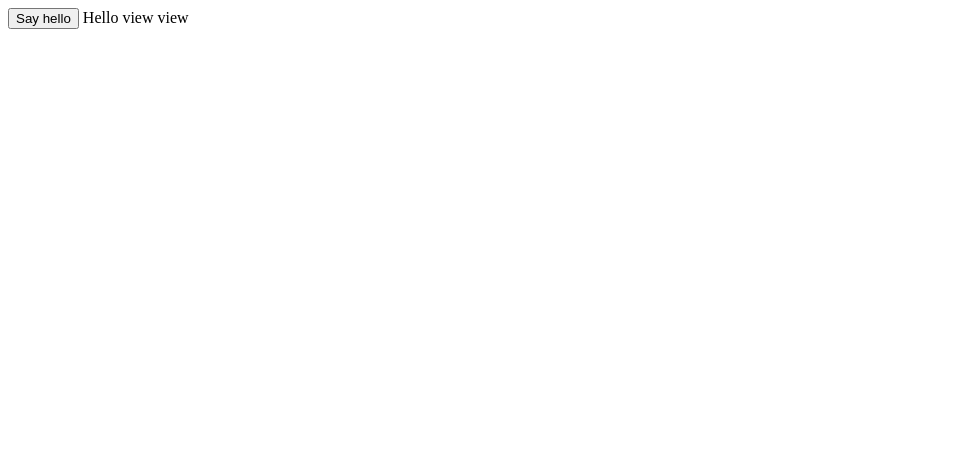
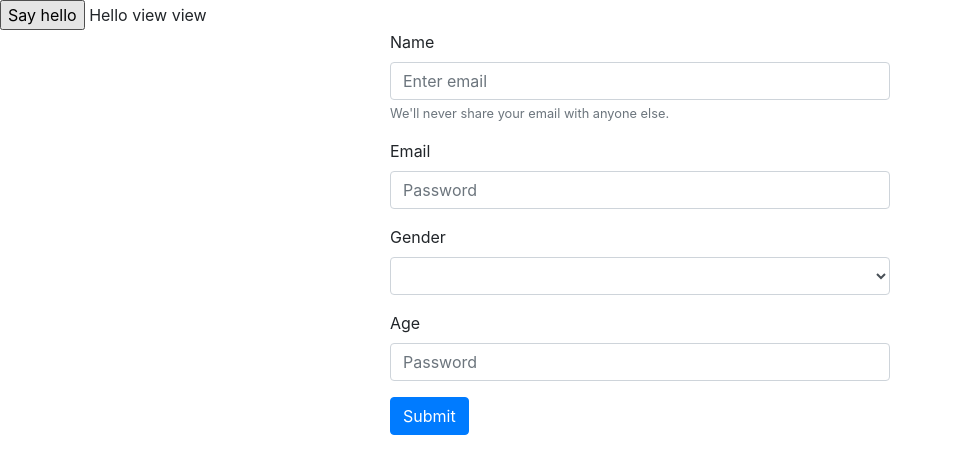
Before and after one commit to hoangduy1508/AngularDynamicFormWebView, an Angular app: page / in a window 1280 px wide. Shown: the top 474 px of the page, without its empty margins (0-953 px from the left). Built offline with nearby package versions, Linux system fonts and the light colour scheme.

Commit message:
updates to deploy to heroku

```diff
--- a/src/app/app.component.html
+++ b/src/app/app.component.html
@@ -1,2 +1,32 @@
 <input type="button" value="Say hello" (click)="showAndroidToast('Hello Android!')" />
 Hello view view
+<div class="container">
+  <div class="form-content">
+    <form [formGroup]="formGroup">
+      <div class="form-group">
+        <label for="exampleInputEmail1">Name</label>
+        <input type="text" formControlName="name" class="form-control" aria-describedby="emailHelp" placeholder="Enter email">
+        <small id="emailHelp" class="form-text text-muted">We'll never share your email with anyone else.</small>
+      </div>
+      <div class="form-group">
+        <label for="exampleInputPassword1">Email</label>
+        <input type="email" class="form-control" formControlName="email" placeholder="Password">
+      </div>
+      <div class="form-group">
+        <label for="exampleFormControlSelect1">Gender</label>
+        <select class="form-control"  formControlName="gender">
+          <option value="male">Nam</option>
+          <option value="female">Nữ</option>
+
+        </select>
+      </div>
+      <div class="form-group">
+        <label for="exampleInputPassword1">Age</label>
+        <input type="text" class="form-control" formControlName="age" placeholder="Password">
+      </div>
+
+      <button type="submit" class="btn btn-primary" (click)="submitForm()">Submit</button>
+    </form>
+  </div>
+
+</div>
--- a/src/app/app.component.scss
+++ b/src/app/app.component.scss
@@ -0,0 +1,5 @@
+.form-content{
+  width: 100%;
+  max-width:  500px;
+  margin: auto
+}
--- a/src/app/app.component.ts
+++ b/src/app/app.component.ts
@@ -1,14 +1,43 @@
-import { Component } from '@angular/core';
+import { Component, OnInit } from '@angular/core';
+
+import { FormBuilder, FormGroup, FormControl } from '@angular/forms';
 
 @Component({
   selector: 'app-root',
   templateUrl: './app.component.html',
   styleUrls: ['./app.component.scss']
 })
-export class AppComponent {
+export class AppComponent implements OnInit {
   title = 'AngularDynamicFormWebView';
 
-  showAndroidToast(toast) {
-    Android.showToast(toast);
+  formGroup: FormGroup;
+
+  constructor(
+    private formBuilder: FormBuilder
+  ){
+
+  }
+
+  ngOnInit(): void {
+      this.generateFormGroup();
+  }
+
+  private generateFormGroup(): void {
+    this.formGroup = this.formBuilder.group({
+      name: [''],
+      email: [''],
+      gender: [''],
+      age: [''],
+    });
+  }
+
+  submitForm(){
+    console.log(this.formGroup.value);
+
+    this.showAndroidToast(this.formGroup.value);
+  }
+
+  showAndroidToast(submitData: any) {
+    Android.onSubmitFormSuccess(submitData);
   }
 }
--- a/src/polyfills.ts
+++ b/src/polyfills.ts
@@ -1,3 +1,7 @@
+/***************************************************************************************************
+ * Load `$localize` onto the global scope - used if i18n tags appear in Angular templates.
+ */
+import '@angular/localize/init';
 /**
  * This file includes polyfills needed by Angular and is loaded before the app.
  * You can add your own extra polyfills to this file.
--- a/src/styles.scss
+++ b/src/styles.scss
@@ -1 +1,4 @@
 /* You can add global styles to this file, and also import other style files */
+
+/* Importing Bootstrap SCSS file. */
+@import '~bootstrap/scss/bootstrap';
```
Also changed, not shown: package.json (+9 -2 lines), src/app/app.module.ts (+6 -1 lines), 1 other file (tests, documents, lock files or other folders).
